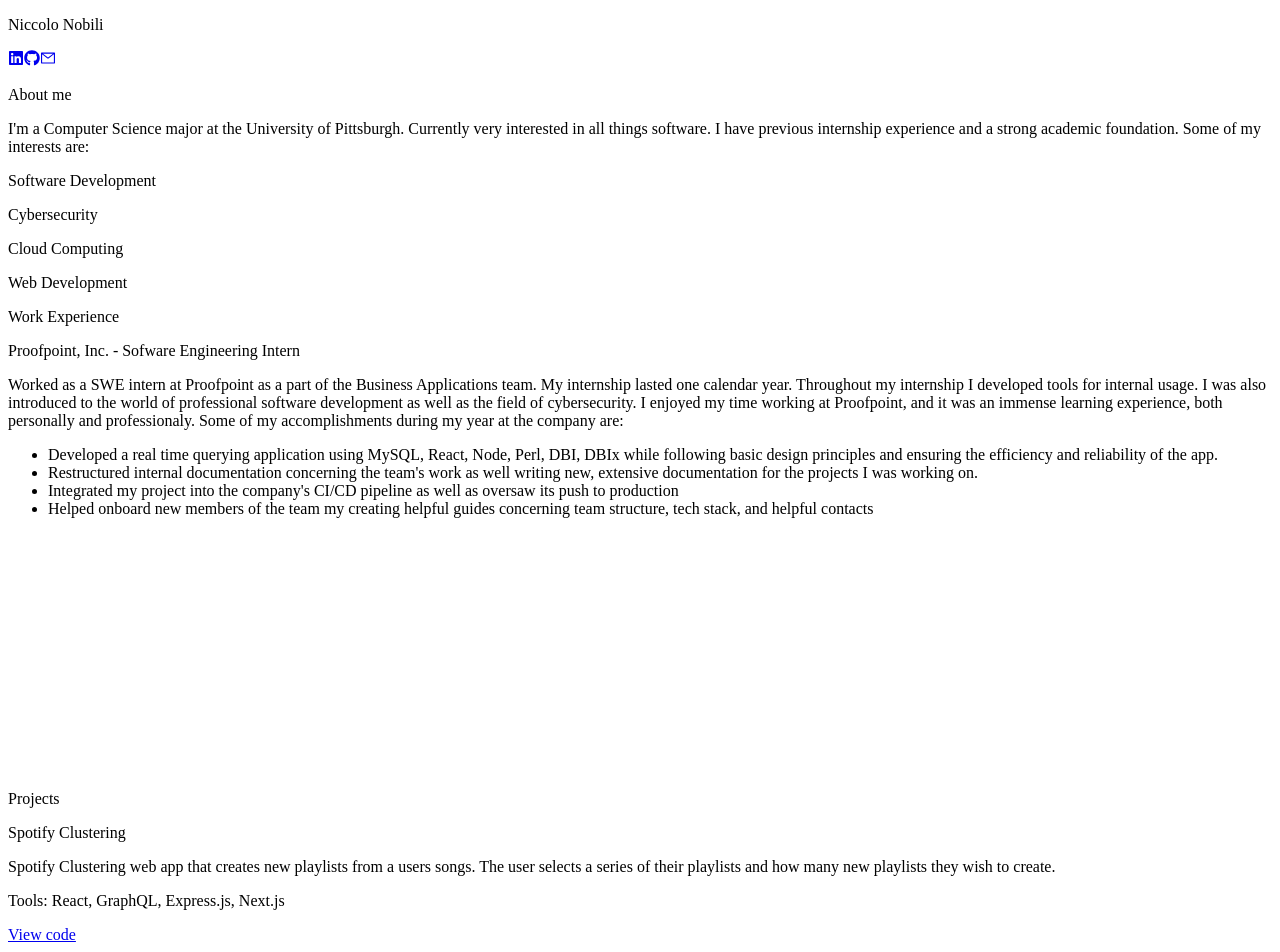
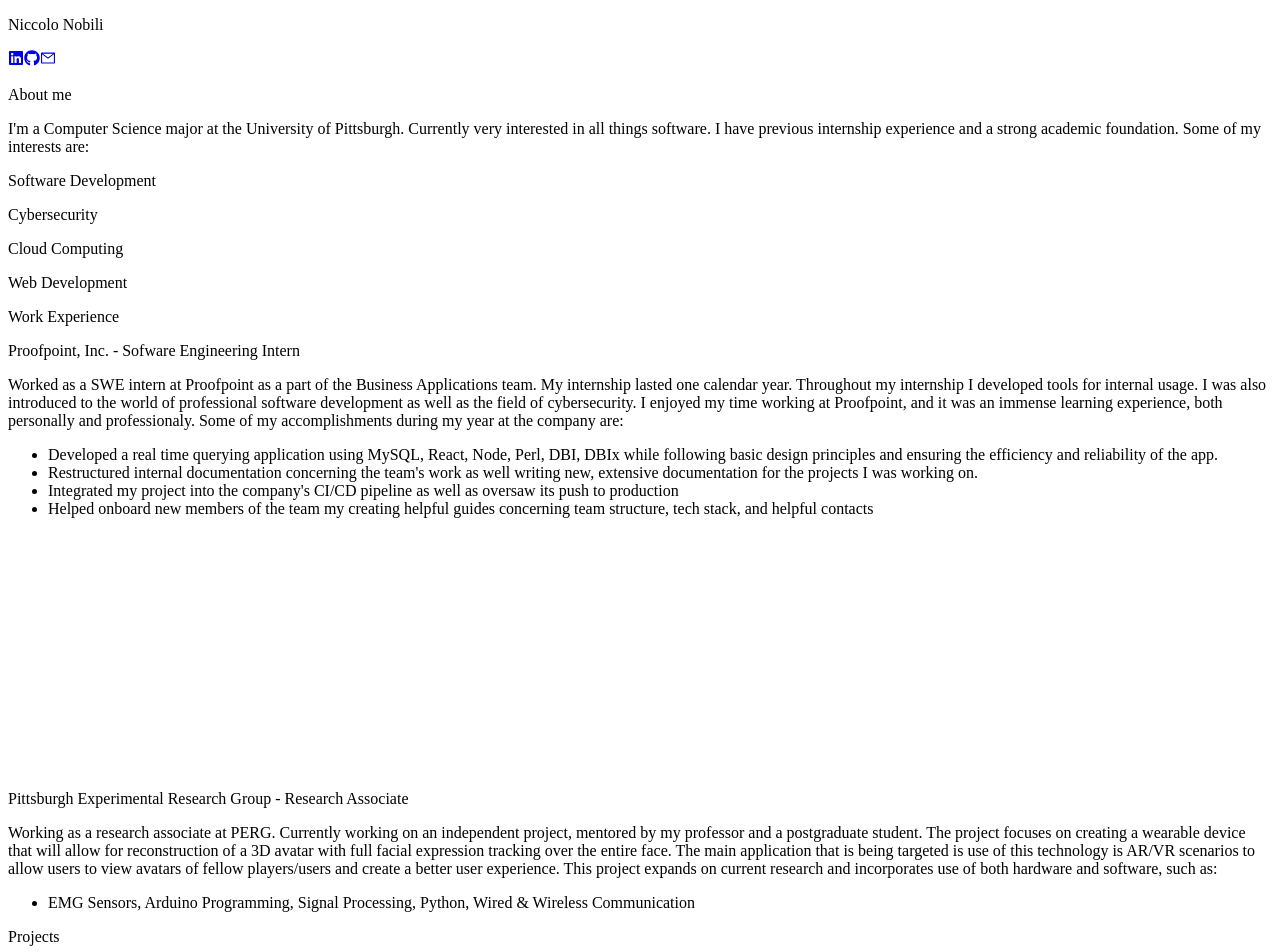
Before and after one commit to strobosco/personal-website, a Next.js app: page / in a window 1280 px wide. Shown: the top 952 px of the page. Built offline with nearby package versions, Linux system fonts and the light colour scheme.

Commit message:
Added PERG work experience

```diff
--- a/components/Work.js
+++ b/components/Work.js
@@ -46,6 +46,30 @@ const Work = () => {
           />
         </div>
       </div>
+      <div className="project-card">
+        <div className="project-description">
+          <p className="project-title">
+            Pittsburgh Experimental Research Group - Research Associate
+          </p>
+          <p className="project-text">
+            Working as a research associate at PERG. Currently working on an
+            independent project, mentored by my professor and a postgraduate
+            student. The project focuses on creating a wearable device that will
+            allow for reconstruction of a 3D avatar with full facial expression
+            tracking over the entire face. The main application that is being
+            targeted is use of this technology is AR/VR scenarios to allow users
+            to view avatars of fellow players/users and create a better user
+            experience. This project expands on current research and
+            incorporates use of both hardware and software, such as:
+          </p>
+          <ul className="project-tools">
+            <li>
+              EMG Sensors, Arduino Programming, Signal Processing, Python, Wired
+              & Wireless Communication
+            </li>
+          </ul>
+        </div>
+      </div>
     </div>
   );
 };
--- a/styles/_home.scss
+++ b/styles/_home.scss
@@ -50,10 +50,6 @@
       margin-right: auto;
       text-align: center;
       @include padding();
-      &:hover {
-        background-color: #282828;
-        border-radius: 3px;
-      }
     }
   }
 
```
